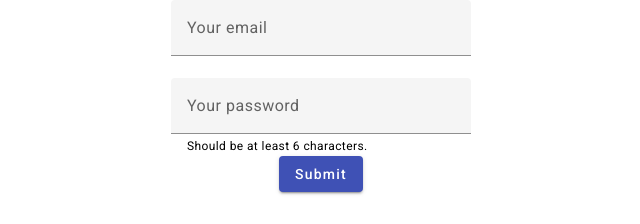
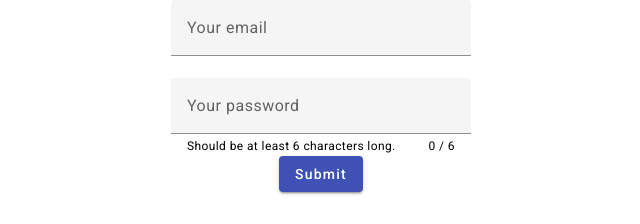
Before and after one commit to med31/angular-material-learn, an Angular app: page /signup in a window 1280 px wide. Shown: the top 224 px of the page, without its empty margins (319-959 px from the left). Built offline with nearby package versions, Linux system fonts and the light colour scheme.

Commit message:
add advanced use of hint

```diff
--- a/src/app/auth/signup/signup.component.html
+++ b/src/app/auth/signup/signup.component.html
@@ -3,9 +3,9 @@
     <mat-form-field>
       <input type="email" matInput placeholder="Your email" ngModel name="email" email required>
     </mat-form-field>
-    <mat-form-field>
-      <input type="password" matInput placeholder="Your password" ngModel name="password" required minlength="6">
-      <mat-hint>Should be at least 6 characters.</mat-hint>
+    <mat-form-field hintLabel="Should be at least 6 characters long.">
+      <input type="password" matInput placeholder="Your password" ngModel name="password" required minlength="6" #pwInput="ngModel">
+      <mat-hint align="end">{{pwInput.value?.length}} / 6</mat-hint>
     </mat-form-field>
     <button type="submit" mat-raised-button color="primary">Submit</button>
   </form>
```
